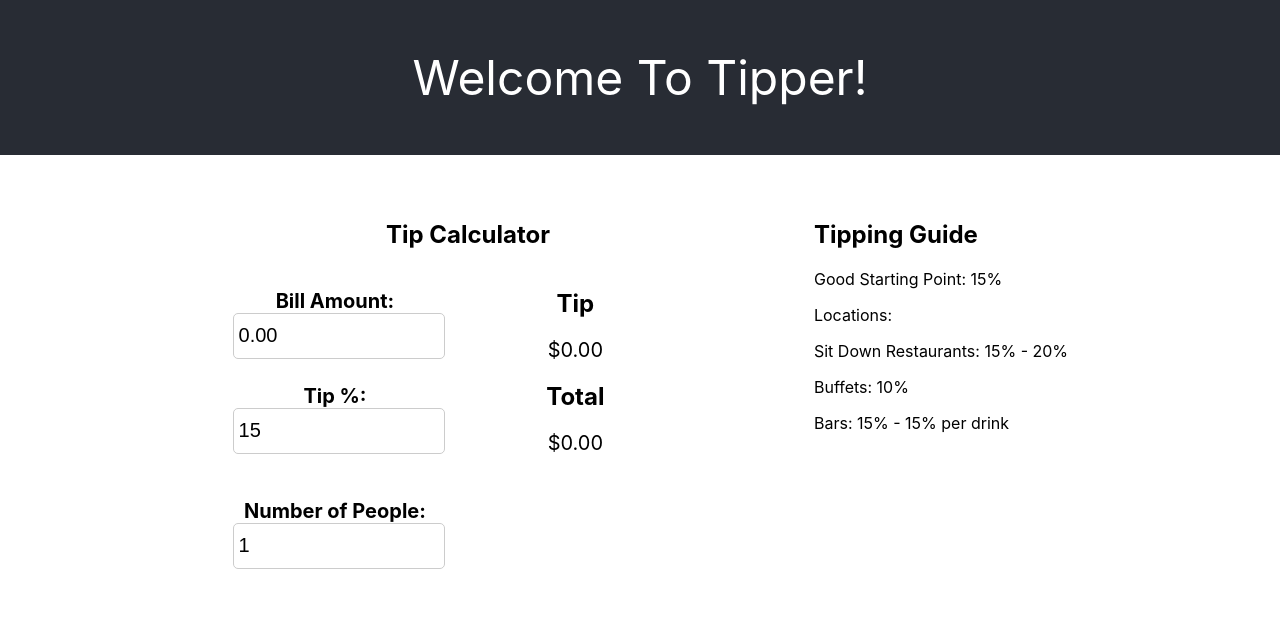
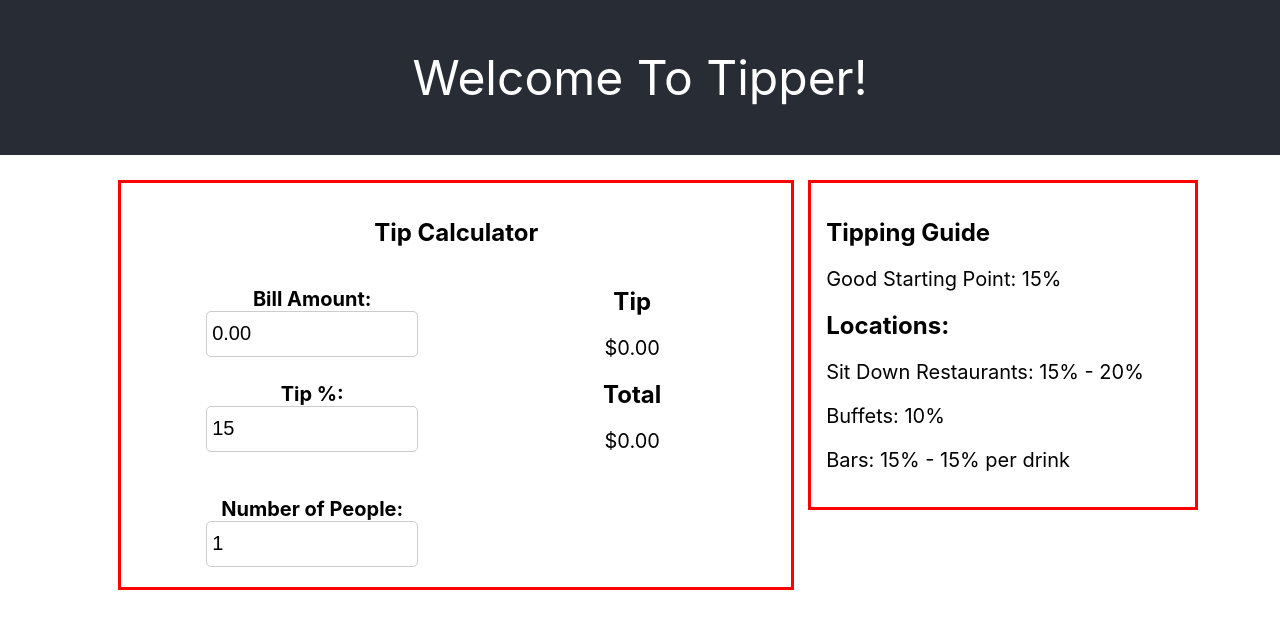
Before and after one commit to mawais54013/Tipper-Project, a React (Create React App) app: page / in a window 1280 px wide. Shown: the top 628 px of the page. Built offline with nearby package versions, Linux system fonts and the light colour scheme.

Commit message:
style done

```diff
--- a/src/App.css
+++ b/src/App.css
@@ -16,10 +16,9 @@
 .left
 {
   display: inline-block;
-  width:40%;
+  width:50%;
   text-align: center;
-  padding: 30px;
-  /* background-color: #ddd; */
+  padding: 10px;
   border-radius: 3px;
   margin: 15px;
   vertical-align: top;
@@ -27,17 +26,21 @@
 .right
 {
   display: inline-block;
-  /* width: 43%; */
   text-align: left;
-  padding: 30px;
-  /* background-color: #ddd; */
+  padding: 10px;
   border-radius: 3px;
   margin: 15px;
 }
-@media screen and (max-width: 899px)
+@media screen and (max-width: 700px)
 {
   .left, .right
-    {
-      width: 70%;
-    }
+  {
+    width: 70%;
+  }
+  .div3 {
+    margin-left: 15px;
+  }
+  .left, .right {
+    margin-left: 0px;
+  }
 }
--- a/src/components/tipCal.css
+++ b/src/components/tipCal.css
@@ -1,19 +1,21 @@
 #div1 {
     width: 100%;
-    border-color: red #32a1ce;
+    padding:15px;
+    border:3px solid red;
 }
 
 .div2 {
     display: inline-block;
-    margin-right: 10px;
+    margin-right: 5%;
     vertical-align: top;
-    width: 40%;
+    width: 50%;
+
 }
 
 .div3 {
     display: inline-block;
     overflow: hidden;
-    width: 50%;
+    width: 40%;
 }
 
 label {
--- a/src/components/tipCalculator.js
+++ b/src/components/tipCalculator.js
@@ -87,7 +87,7 @@ class TipCalculator extends React.Component {
                 </form>
             </div>
 
-            <div className='div3'>
+            <div className='div3' id="divFix">
                 <h2>Tip</h2>
                 <p id="pTag">{tipTotal}</p>
 
--- a/src/components/tipStandards.js
+++ b/src/components/tipStandards.js
@@ -5,12 +5,12 @@ const tipStandards = () => {
     return (
         <div id="div1">
             <div >
-            <h2>Tipping Guide</h2>
-            <p>Good Starting Point: 15%</p>
-            <p>Locations:</p>
-            <p>Sit Down Restaurants: 15% - 20%</p>
-            <p>Buffets: 10%</p>
-            <p>Bars: 15% - 15% per drink</p>
+                <h2>Tipping Guide</h2>
+                <p id="pTag">Good Starting Point: 15%</p>
+                <h2>Locations:</h2>
+                <p id="pTag">Sit Down Restaurants: 15% - 20%</p>
+                <p id="pTag">Buffets: 10%</p>
+                <p id="pTag">Bars: 15% - 15% per drink</p>
             </div>
         </div>
     )
```
